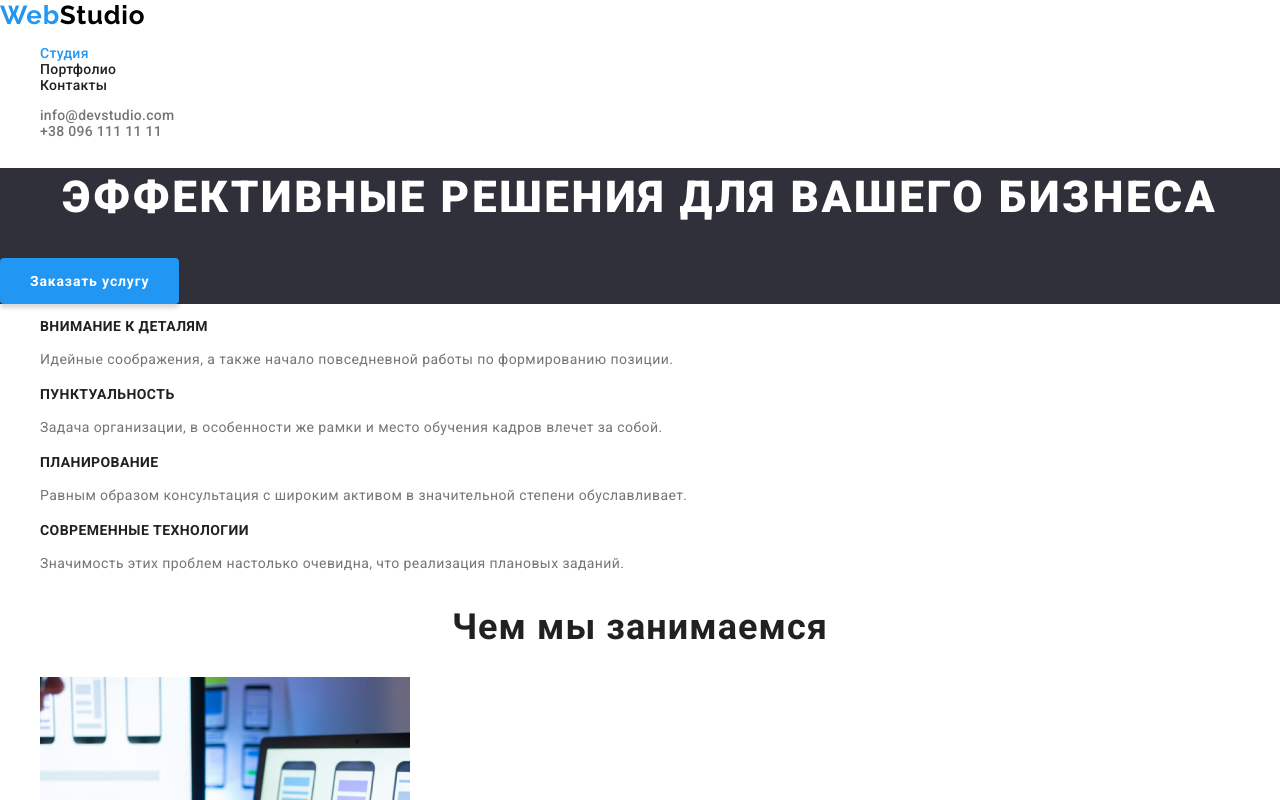
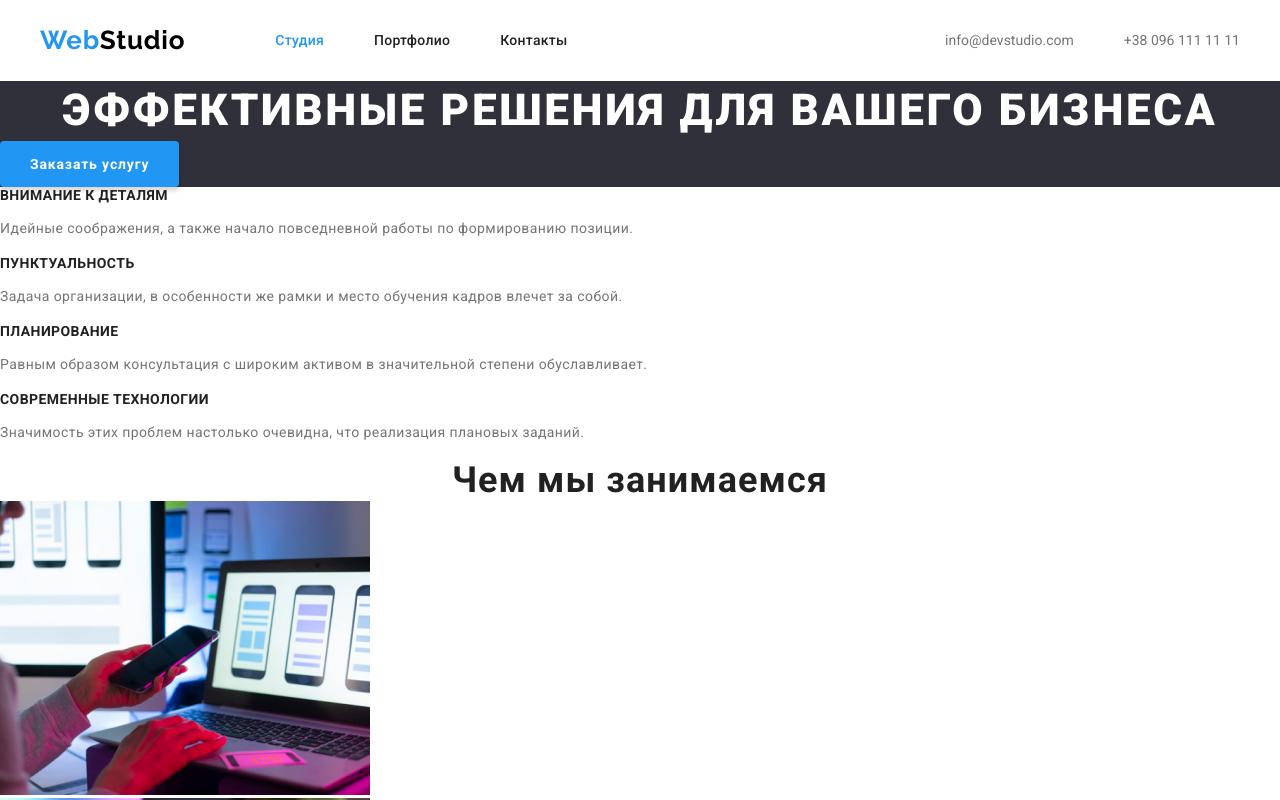
Before and after one commit to Koliadjun/goit-markup-hw-03, a plain HTML site: page index.html in a window 1280 px wide. Shown: the top 800 px of the page. Drawn offline with nearby package versions, Linux system fonts and the light colour scheme.

Commit message:
style add

```diff
--- a/css/styles.css
+++ b/css/styles.css
@@ -8,32 +8,54 @@
   --light-backgraund-color: #f5f4fa;
   --dark-backgraund-color: #2f303a;
   --dark-backgraund-text-color: #ffffff;
+  --gatter-size: 15px;
+  --double-gatter-size: 30px;
 }
 body {
   color: var(--text-color);
-  font-family: "Roboto", sans-serif;
+  font-family: 'Roboto', sans-serif;
   font-size: var(--text-font-size);
   font-weight: 400;
 }
+.display-flex {
+  display: flex;
+}
+
+.conteiner {
+  width: 1200px;
+  padding-left: var(--gatter-size);
+  padding-right: var(--gatter-size);
+  margin: 0 auto;
+}
+
 a {
   color: inherit;
   text-decoration: none;
   font-style: normal;
 }
+
 ul {
   list-style-type: none;
+  padding: 0;
+  margin: 0;
 }
 h1,
 h2,
 h3,
-h4 {
+h4,
+h5,
+h6 {
+  margin: 0;
   color: var(--text-color-title);
 }
 
 /* == Common styles == */
 
 .logo {
-  font-family: "Raleway", sans-serif;
+  padding: 25px 0;
+  margin-right: 90px;
+
+  font-family: 'Raleway', sans-serif;
   color: var(--logo-header-color);
   font-weight: 700;
   font-size: 26px;
@@ -52,17 +74,35 @@ h4 {
 }
 
 /* == Heder styles == */
+.header .conteiner {
+  align-items: center;
+}
 
 .header-address,
 .navigation-list {
+  align-items: center;
+
   font-weight: 500;
   line-height: 1.143;
   letter-spacing: 0.02em;
 }
+.navigation-list-item:not(:last-child) {
+  margin-right: 50px;
+}
+
 .navigation-list-link {
   color: var(--text-color-title);
+  padding: 32px 0;
 }
-
+.address-list {
+  margin-left: auto;
+}
+.address-item:not(:last-child) {
+  margin-right: 50px;
+}
+.address-link {
+  padding: 32px 0;
+}
 .navigation-list-link:hover,
 .navigation-list-link:focus,
 .address-link:hover,
@@ -71,7 +111,7 @@ h4 {
   color: var(--active-link-color);
 }
 
-/* ===== Portfolio.html styles =====*/
+/* ===== Index.html styles =====*/
 
 /* == Hero section styles == */
 
--- a/index.html
+++ b/index.html
@@ -20,30 +20,32 @@
   <body>
     <!--Шапка сайта-->
     <header class="header">
-      <nav class="header-navigation">
+      <div class="conteiner display-flex">
+        <nav class="header-navigation display-flex">
           <a class="logo" href="./index.html"
             ><span class="logo-first-word">Web</span>Studio</a
           >
-        <ul class="navigation-list">
+          <ul class="navigation-list display-flex">
             <li class="navigation-list-item">
               <a
                 class="navigation-list-link navigation-list-link-active"
                 href="./index.html"
-              >Студия</a
               >
+                Студия
+              </a>
             </li>
-          <li>
+            <li class="navigation-list-item">
               <a class="navigation-list-link" href="./portfolio.html"
                 >Портфолио</a
               >
             </li>
-          <li>
+            <li class="navigation-list-item">
               <a class="navigation-list-link" href="#">Контакты</a>
             </li>
           </ul>
         </nav>
-      <address class="header-address">
-        <ul class="address-list">
+
+        <ul class="address-list display-flex">
           <li class="address-item">
             <a class="address-link" href="mailto:info@devstudio.com"
               >info@devstudio.com</a
@@ -55,7 +57,7 @@
             >
           </li>
         </ul>
-      </address>
+      </div>
     </header>
     <main>
       <!--Секція Герой-->
```
Lines whose indentation alone changed are shown as unchanged.
